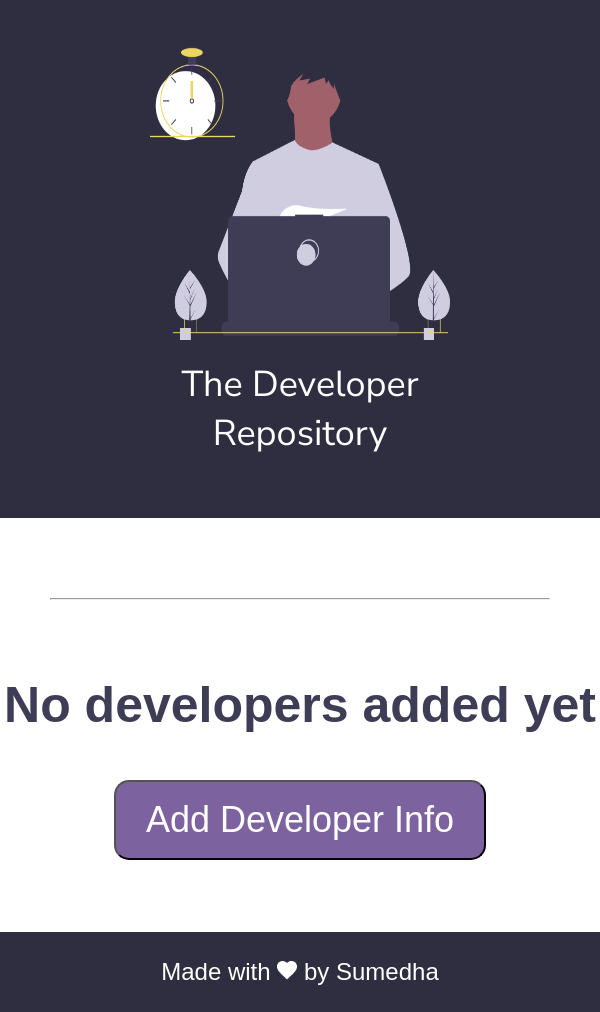
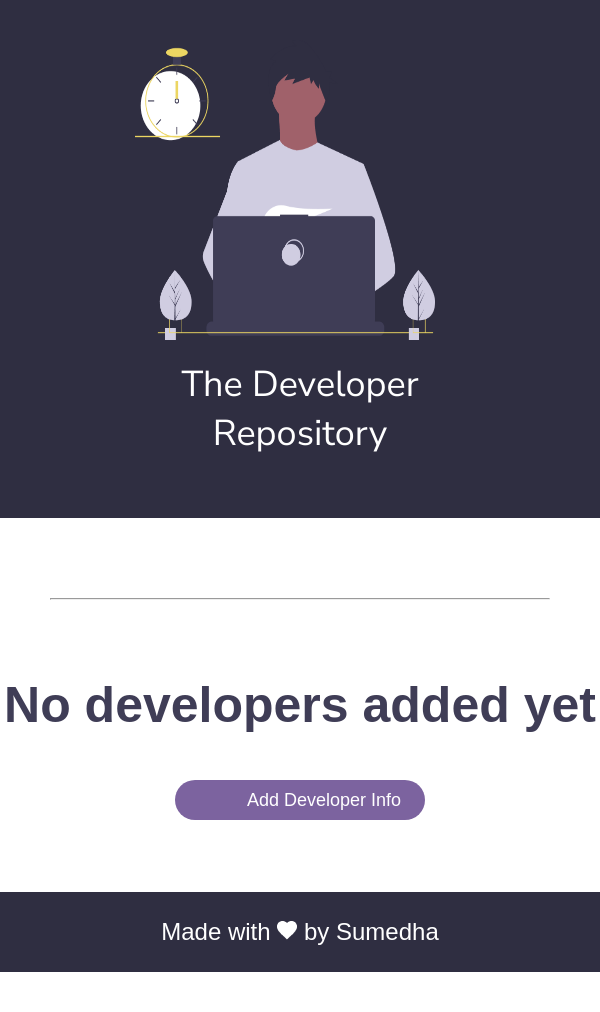
Before and after one commit to sumedha1308/dev-profile, a React (Create React App) app: page / in a window 600 px wide. After the commit the page ends 972 px from the top, so only its background shows below. Built offline with nearby package versions, Linux system fonts and the light colour scheme; no server answers.

Commit message:
Making first page responsive

```diff
--- a/src/components/addDeveloperInfoButton/addDeveloperInfoButton.css
+++ b/src/components/addDeveloperInfoButton/addDeveloperInfoButton.css
@@ -13,8 +13,13 @@
     color: white;
     background-color: #7c639f;
     height: 80px;
+    margin-left: auto;
+    margin-right: auto;
+    width: auto;
+    padding-left: 72px;
+    padding-right: 72px;
     border-radius: 15px;
-    padding: 0 5%;
+    border: none;
   }
 
   .add-dev-btn :active,
@@ -34,12 +39,17 @@
   }
 
   .add-dev-btn {
-    font-size: 36px;
-    color: white;
     background-color: #7c639f;
-    height: 80px;
-    border-radius: 15px;
-    padding: 0 5%;
+    font-size: 14px;
+    height: 40px;
+    margin-left: auto;
+    margin-right: auto;
+    width: 250px;
+    text-align: center;
+    border-radius: 25px;
+    color: #fff;
+    border: none;
+    font-size: large;
   }
 
   .add-dev-btn :active,
--- a/src/components/availableDevelopers/availableDevelopers.css
+++ b/src/components/availableDevelopers/availableDevelopers.css
@@ -12,9 +12,17 @@
   margin: 0 50px;
 }
 
-@media (max-width: 850px) {
+@media (max-width: 600px) {
   .developers-container {
     grid-template-columns: 1.5fr;
+  }
+
+  .devsection {
+    display: grid;
+    grid-template-columns: 1fr 1fr;
+    grid-template-rows: max-content;
+    justify-items: left;
+    width: 100%;
   }
 }
 
--- a/src/components/couldNotFindLookingFor/CouldNotFindLookingFor.jsx
+++ b/src/components/couldNotFindLookingFor/CouldNotFindLookingFor.jsx
@@ -1,11 +1,11 @@
 /* eslint-disable no-unused-vars */
 import React from 'react';
-import './couldNotFindLookingFox.css';
+import './couldNotFindLookingFor.css';
 
 const CouldNotFindLookingFor = () => (
   <div className="question-add-dev-container">
     <hr></hr>
-    <h4 className="question-add-dev">Could not find what you were looking for?</h4>
+    <div className="question-add-dev">Could not find what you were looking for?</div>
   </div>
 );
 
--- a/src/components/couldNotFindLookingFor/couldNotFindLookingFox.css
+++ b/src/components/couldNotFindLookingFor/couldNotFindLookingFor.css
@@ -10,7 +10,7 @@
 
   .question-add-dev {
     font-size: 36px;
-    margin: 50px;
+    margin: 40px;
     color: #3f3d56;
     text-align: center;
   }
@@ -27,8 +27,8 @@
   }
 
   .question-add-dev {
-    font-size: 3rem;
-    margin: 50px;
+    font-size: 1.2rem;
+    margin: 10%;
     color: #3f3d56;
     text-align: center;
   }
--- a/src/components/devIndivisualResult/devIndivisualResult.css
+++ b/src/components/devIndivisualResult/devIndivisualResult.css
@@ -17,12 +17,27 @@
 
 .developer-avatar-name {
   color: #a48d63;
-  font-size: 30px;
-  margin-left: 50px;
-  margin-right: 20px;
+  font-size: 2rem;
+  margin-left: 10%;
+  margin-right: 5%;
 }
 
 .developer-avatar-arrow {
   color: #006af9;
   font-size: 24px;
 }
+
+@media (max-width: 600px) {
+  .developer-avatar-name {
+    color: #a48d63;
+    font-size: 1rem;
+    margin-left: 10%;
+    margin-right: 5%;
+  }
+
+  .individual-dev img {
+    width: 55%;
+    height: 55%;
+    border-radius: 50%;
+  }
+}
--- a/src/components/headerImage/headerImage.css
+++ b/src/components/headerImage/headerImage.css
@@ -25,6 +25,7 @@
 .homepage-header-main-img {
   height: auto;
   width: 40%;
+  margin-right: 5%;
 }
 /* stylelint-disable-next-line at-rule-empty-line-before */
 @media screen and (max-width: 850px) {
--- a/src/components/searchBox/searchBox.css
+++ b/src/components/searchBox/searchBox.css
@@ -46,13 +46,14 @@
   float: right;
 }
 
-@media all and (max-width: 850px) {
+@media all and (max-width: 600px) {
   .search-container {
     display: flex;
     flex-direction: column;
   }
 
   .search-bar {
+    display: flex;
     margin: 5px auto;
     margin-left: 50px;
     margin-right: 5px;
@@ -86,9 +87,8 @@
   }
 
   .search-logo {
-    /* width: 10%;
-    height: 50px;
+    width: 8%;
+    height: 45%;
     margin: 5%;
-    float: right; */
   }
 }
```
Also changed, not shown: src/components/devIndivisualResult copy/devIndivisualResult.css (deleted, +0 -28 lines), src/components/devIndivisualResult copy/devIndivisualResult.jsx (deleted, +0 -16 lines).
